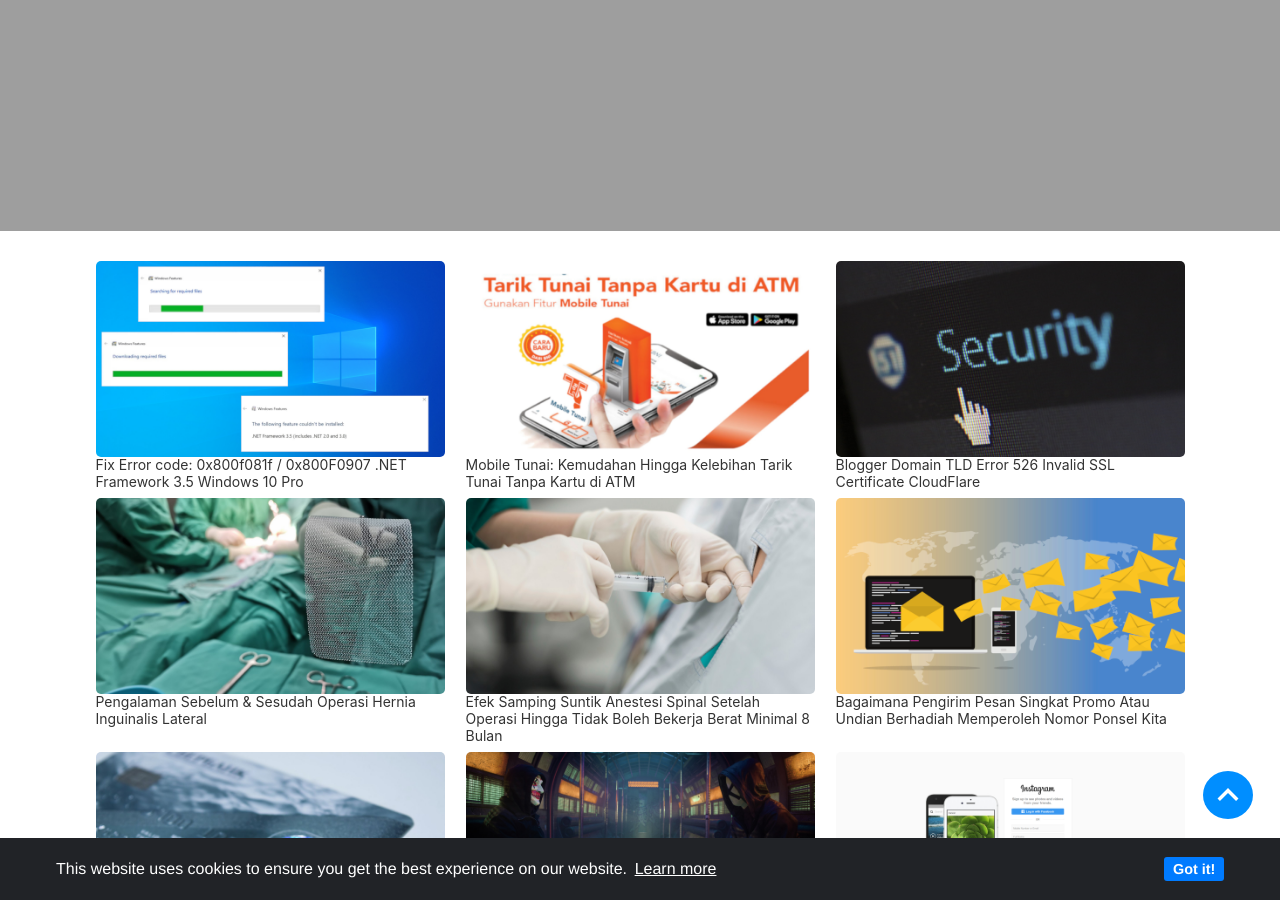
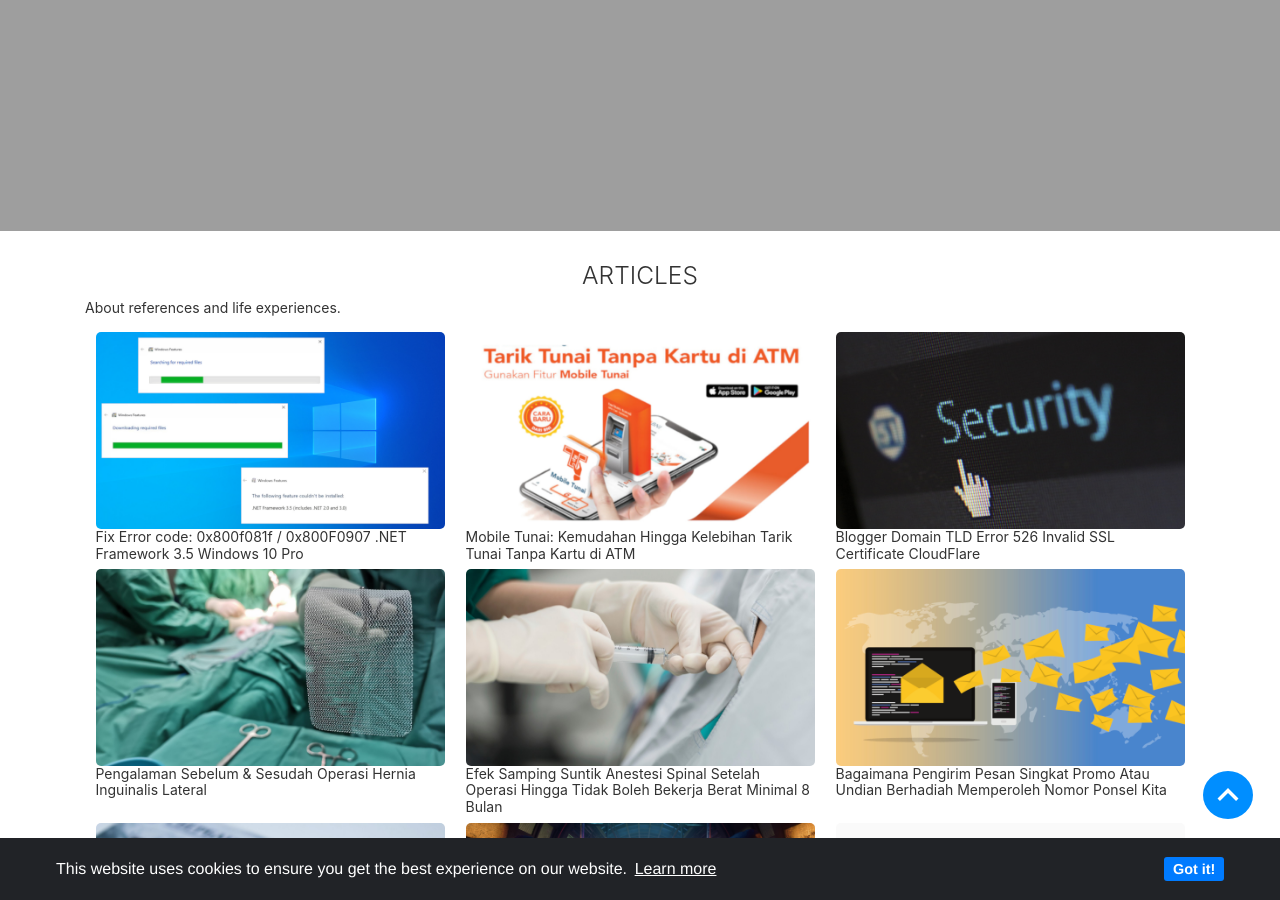
Before and after one commit to mohamadrido/blog, a Jekyll site: the page built from index.html, in a window 1280 px wide and 900 px high, scrolled down 669 px. Built offline with Jekyll 4.4.1, drawn with Linux system fonts in a browser that asks for light colours; nearby versions of some CDN libraries; the list of posts is cut into pages by our own code.

Commit message:
Update index.html

```diff
--- a/index.html
+++ b/index.html
@@ -56,6 +56,8 @@
 }
 </style>
 <div class="container">
+<h3 style="text-align: center;">ARTICLES</h3>
+<p>About references and life experiences.</p>
   <div class="row">
   {% for post in paginator.posts %}
     <div class="col-sm-4">
```
